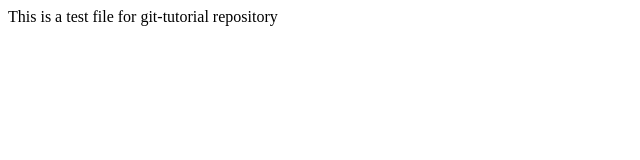
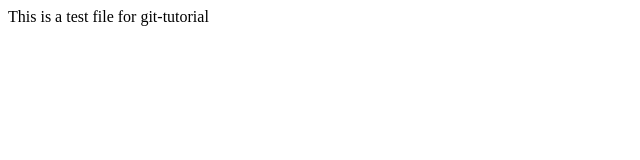
Before and after one commit to mustain-billah/git-tutorial, a plain HTML site: page index.html in a window 1280 px wide. Shown: the full height of the page, 0-640 px from the left. Drawn offline with Linux system fonts and the light colour scheme.

Commit message:
second commit

```diff
--- a/index.html
+++ b/index.html
@@ -1,6 +1,6 @@
 <html>
     <head><title>Test - nanodesigns</title></head>
     <body>
-    <p>This is a test file for git-tutorial repository</p>
+    <p>This is a test file for git-tutorial </p>
     </body>
 </html>
```
